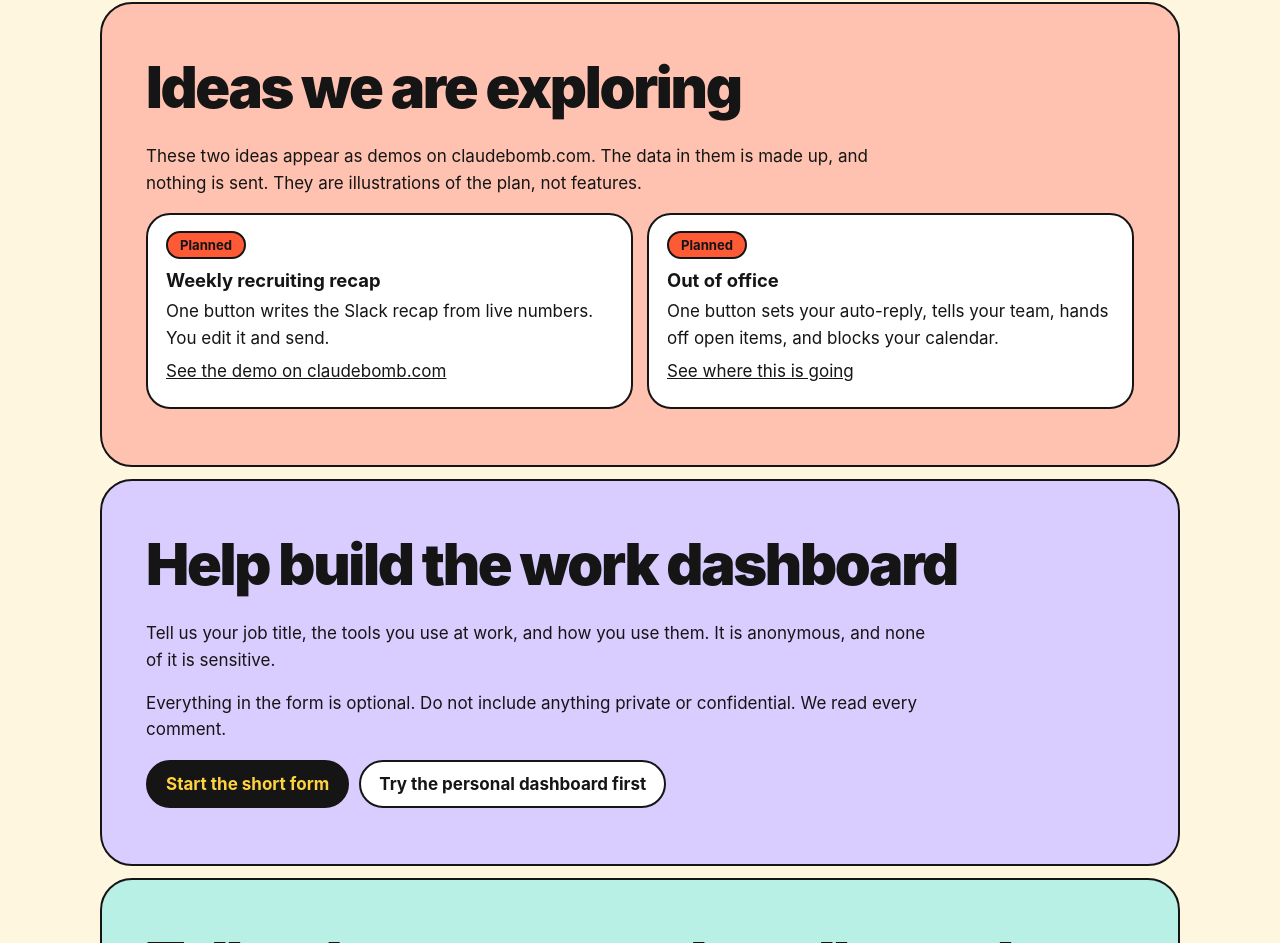
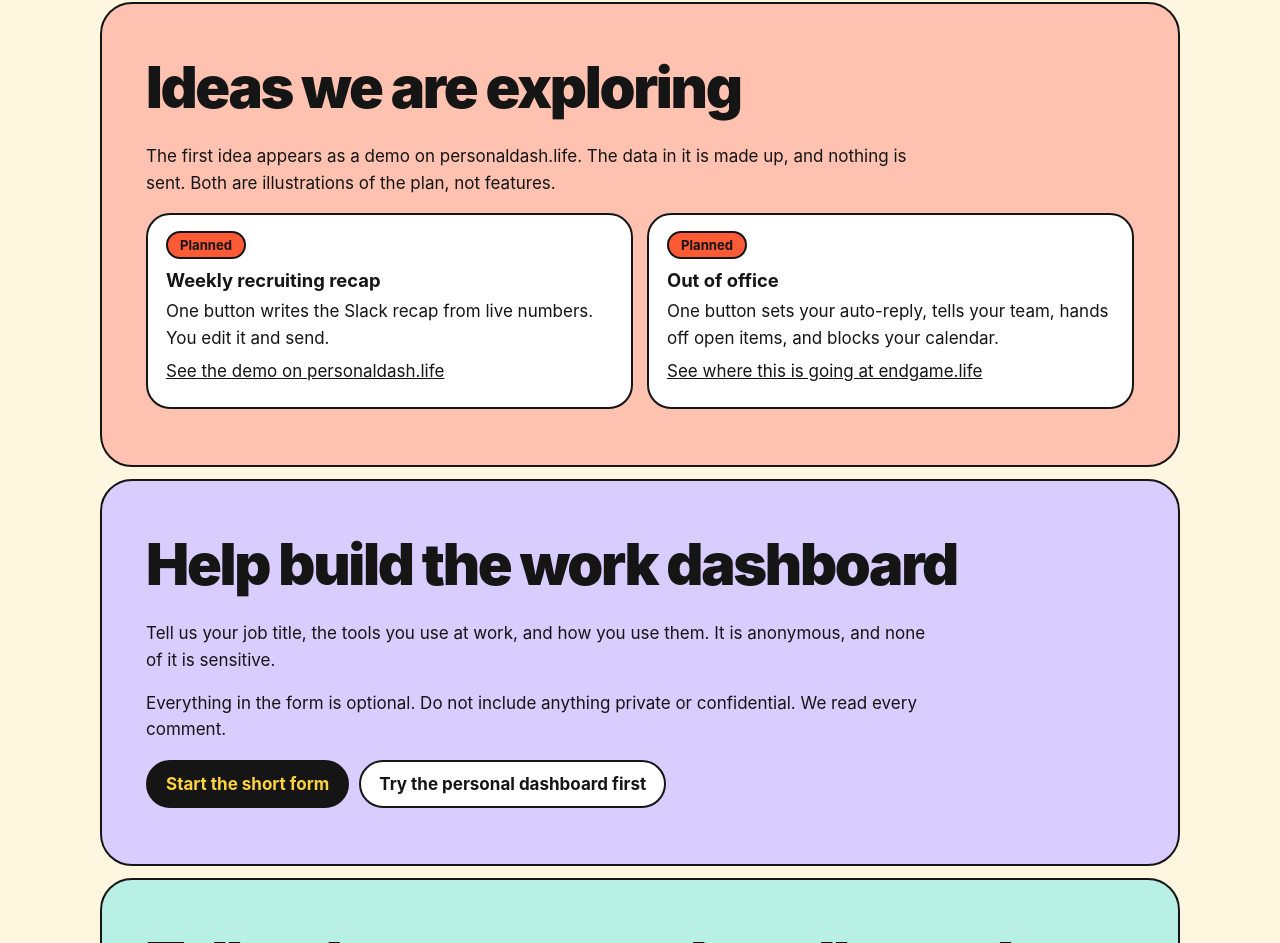
Before and after one commit to AtlasJumped/workdash.life, a plain HTML site: page index.html in a window 1280 px wide. Shown: the part 1970-2913 px from the top of the page. Drawn offline with Linux system fonts and the light colour scheme.

Commit message:
Demo links point to personaldash.life, where the dashboard demos now live
Co-Authored-By: Claude Opus 5.5 <noreply@anthropic.com>

```diff
--- a/index.html
+++ b/index.html
@@ -70,19 +70,19 @@
 </section>
 <section class="wrap" id="ideas" aria-labelledby="ideas-h">
 <h2 id="ideas-h">Ideas we are exploring</h2>
-<p class="prose">These two ideas appear as demos on claudebomb.com. The data in them is made up, and nothing is sent. They are illustrations of the plan, not features.</p>
+<p class="prose">The first idea appears as a demo on personaldash.life. The data in it is made up, and nothing is sent. Both are illustrations of the plan, not features.</p>
 <div class="cards">
 <article class="card">
 <p class="tags"><span class="tag plan">Planned</span></p>
 <h3>Weekly recruiting recap</h3>
 <p>One button writes the Slack recap from live numbers. You edit it and send.</p>
-<p><a href="https://claudebomb.com">See the demo on claudebomb.com</a></p>
+<p><a href="https://personaldash.life/#demos">See the demo on personaldash.life</a></p>
 </article>
 <article class="card">
 <p class="tags"><span class="tag plan">Planned</span></p>
 <h3>Out of office</h3>
 <p>One button sets your auto-reply, tells your team, hands off open items, and blocks your calendar.</p>
-<p><a href="https://claudebomb.com">See where this is going</a></p>
+<p><a href="https://endgame.life">See where this is going at endgame.life</a></p>
 </article>
 </div>
 </section>
```
